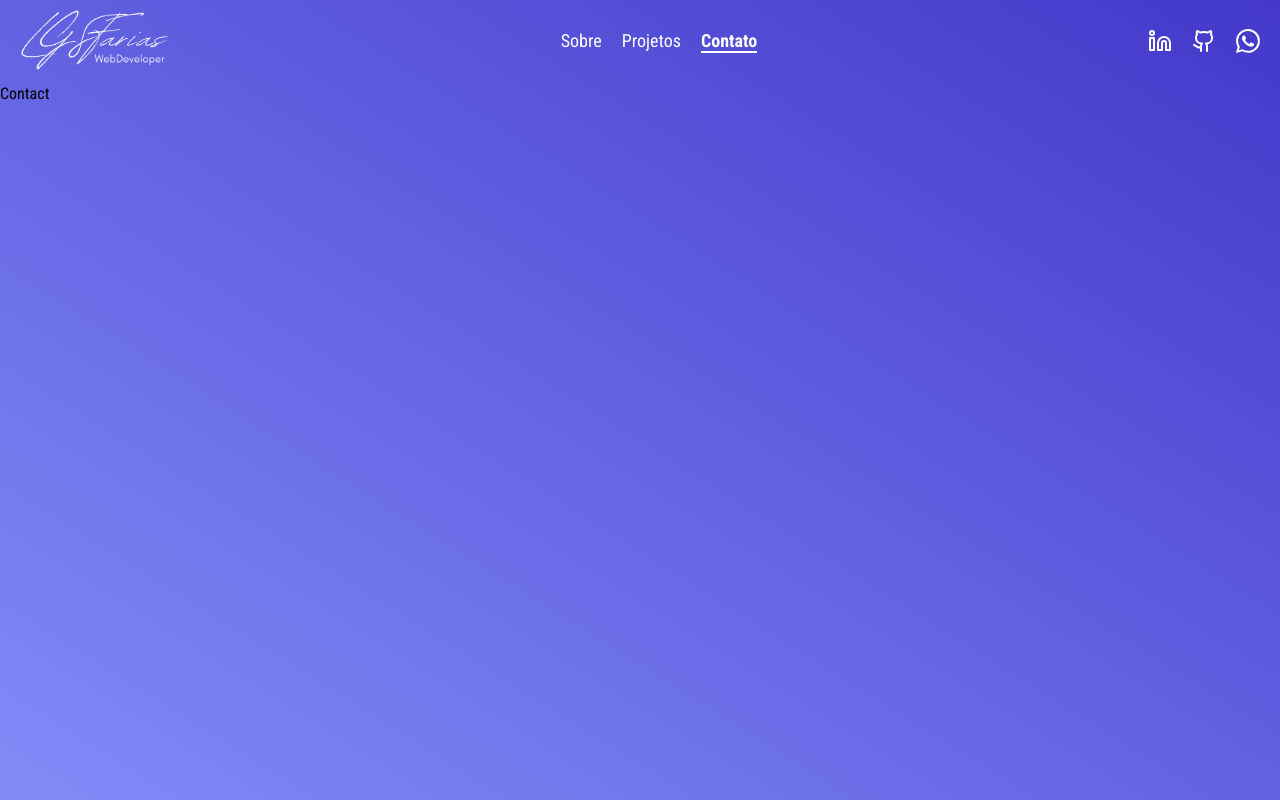
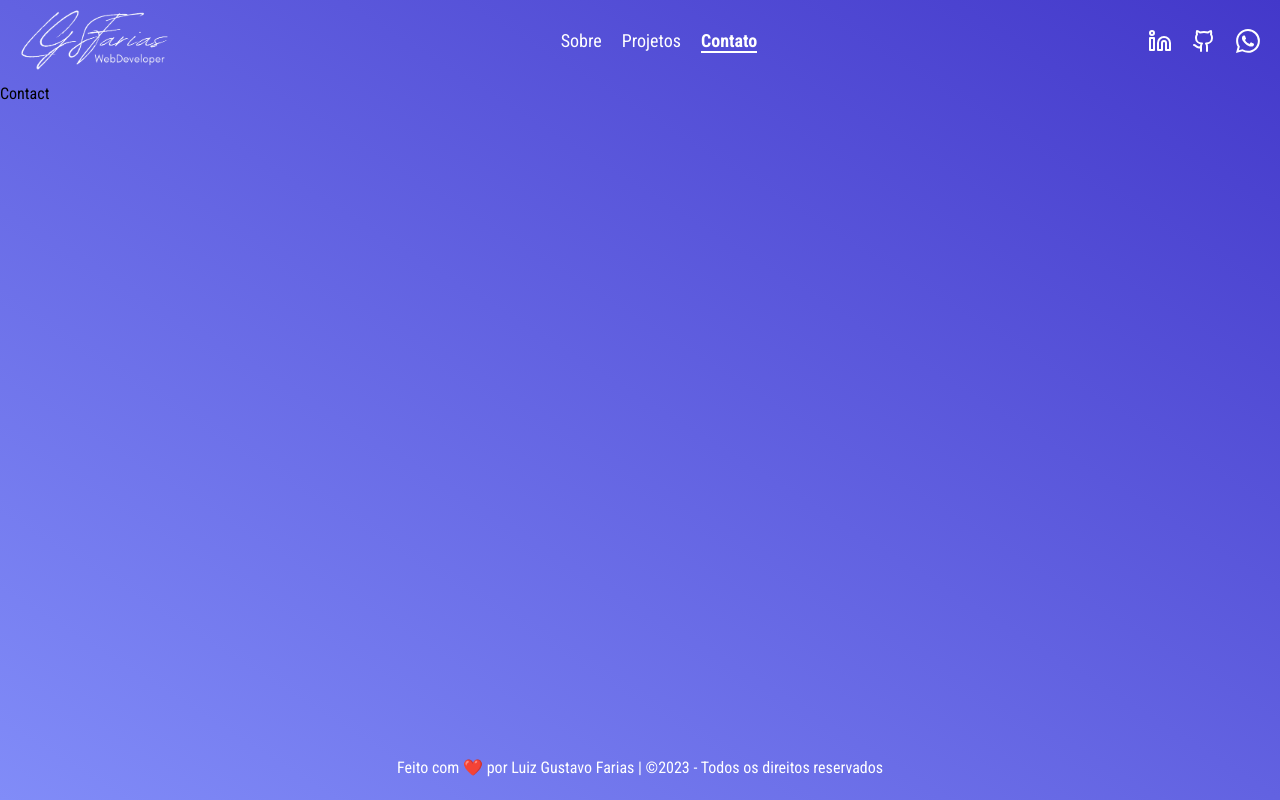
Before and after one commit to lgsfarias/portfolio, a Next.js app: page /contact in a window 1280 px wide. Built offline with nearby package versions, Linux system fonts and the light colour scheme.

Commit message:
add footer

```diff
--- /dev/null
+++ b/src/app/components/Footer.tsx
@@ -0,0 +1,8 @@
+export default function Footer() {
+  return (
+    <footer className="flex flex-col items-start justify-center w-full p-5 text-white sm:flex-row">
+      <p>Feito com ❤️ por Luiz Gustavo Farias |&nbsp;</p>
+      <p> &copy;2023 - Todos os direitos reservados</p>
+    </footer>
+  );
+}
--- a/src/app/layout.tsx
+++ b/src/app/layout.tsx
@@ -2,6 +2,7 @@ import './globals.css';
 import { Roboto_Condensed } from 'next/font/google';
 import Link from 'next/link';
 import Header from './components/Header';
+import Footer from './components/Footer';
 
 const robotoCondensed = Roboto_Condensed({
   subsets: ['latin'],
@@ -23,7 +24,8 @@ export default function RootLayout({
       <body className={`${robotoCondensed.className}`}>
         <div className="bg-gradient-to-tr from-indigo-400 to-indigo-700 flex flex-col absolute inset-0 overflow-scroll ">
           <Header />
-          {children}
+          <div className="flex-grow">{children}</div>
+          <Footer />
         </div>
       </body>
     </html>
```
